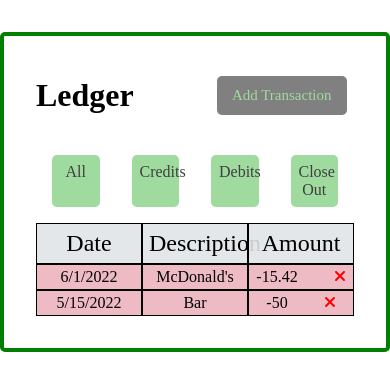
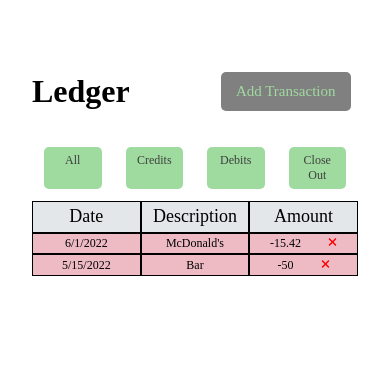
Before and after one commit to BlairHBris/ledger-capstone, an Angular app: page /debits in a window 390 px wide. Shown: the top 390 px of the page. Built offline with nearby package versions, Linux system fonts and the light colour scheme; data requests are answered from the project's data file; a web font is replaced by a local one.

Commit message:
Add mobile styling

```diff
--- a/src/app/components/links/links.component.css
+++ b/src/app/components/links/links.component.css
@@ -13,3 +13,9 @@ a {
     border-radius: 5px;
     cursor: pointer;
 }
+
+@media only screen and (max-width: 600px) {
+    a {
+        font-size: .75em;
+    }
+}
--- a/src/styles.css
+++ b/src/styles.css
@@ -11,11 +11,11 @@ body {
 }
 
 .container {
-    max-width: 40em;
+    max-width: 60em;
     margin: 2em auto;
     overflow: auto;
     min-height: 10em;
-    border: 4px solid green;
+    border: 4px solid rgb(159, 218, 159);
     padding: 2em;
     border-radius: 5px;
 }
@@ -73,3 +73,20 @@ body {
     flex: 2;
     height: 2em;
 }
+
+@media only screen and (max-width: 600px) {
+    .grid-item {
+        font-size: .75em;
+    }
+    .container {
+        max-width: 50em;
+        margin: 2em auto;
+        overflow: auto;
+        min-height: 10em;
+        border: 0px;
+        padding: 2em;
+    }
+    .form-area input {
+        font-size: 8px;
+    }
+}
```
